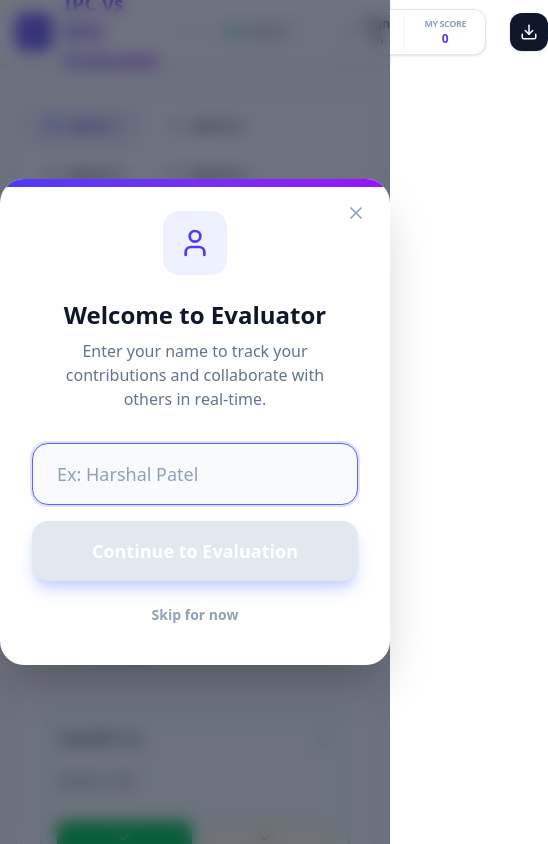
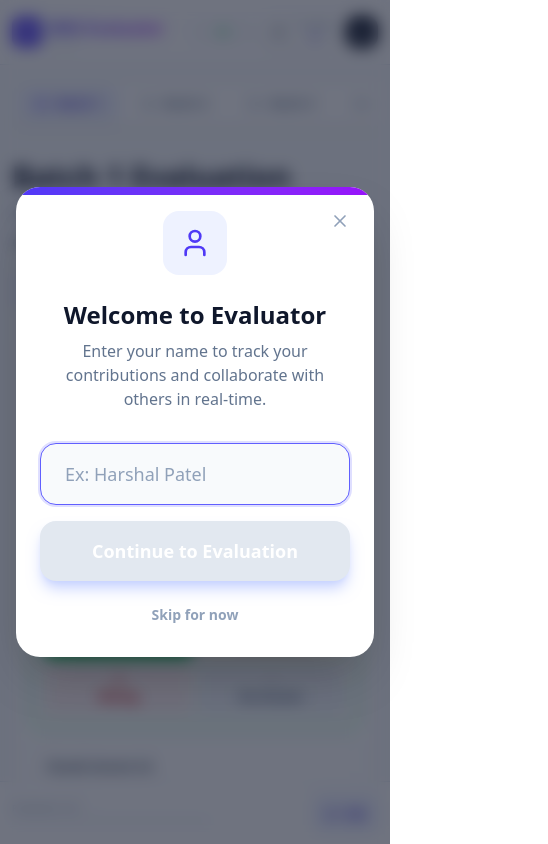
Before and after one commit to HarshalPatel1972/ipc-v-bns-evaluate, a Next.js app: page / in a window 390 px wide. Shown: the top 844 px of the page, 548 px wide, since content can reach past the window. Built offline with nearby package versions, Linux system fonts and the light colour scheme.

Commit message:
Complete professional responsiveness overhaul for mobile devices

```diff
--- a/src/app/page.tsx
+++ b/src/app/page.tsx
@@ -243,20 +243,22 @@ export default function Home() {
       <UserLogs isOpen={showLogs} onClose={() => setShowLogs(false)} logs={data.userStats || {}} />
 
       {/* Header */}
-      <header className="sticky top-0 z-50 bg-white border-b border-slate-200 shadow-sm">
-        <div className="max-w-7xl mx-auto px-4 h-16 flex items-center justify-between">
-          <div className="flex items-center gap-3">
-            <div className="bg-indigo-600 p-2 rounded-lg text-white">
-              <CheckCircle size={20} />
+      <header className="sticky top-0 z-50 bg-white/80 backdrop-blur-md border-b border-slate-200">
+        <div className="max-w-7xl mx-auto px-3 sm:px-4 h-16 flex items-center justify-between">
+          <div className="flex items-center gap-2 sm:gap-3 overflow-hidden">
+            <div className="bg-indigo-600 p-1.5 sm:p-2 rounded-lg text-white flex-shrink-0">
+              <CheckCircle size={18} />
             </div>
-            <h1 className="text-xl font-bold bg-clip-text text-transparent bg-gradient-to-r from-indigo-600 to-purple-600">
-              IPC vs BNS Evaluator
+            <div className="flex flex-col overflow-hidden">
+              <h1 className="text-base sm:text-xl font-bold bg-clip-text text-transparent bg-gradient-to-r from-indigo-600 to-purple-600 truncate">
+                BNS Evaluator
               </h1>
-            <span className="text-[10px] font-bold text-slate-300 uppercase tracking-widest mt-1">v2.2.1</span>
+              <span className="text-[8px] sm:text-[10px] font-bold text-slate-300 uppercase tracking-widest leading-none">v2.3.0</span>
+            </div>
           </div>
 
-          <div className="flex items-center gap-6">
-            {/* Progress Bar */}
+          <div className="flex items-center gap-2 sm:gap-4 md:gap-6">
+            {/* Desktop Progress Bar */}
             <div className="hidden lg:flex flex-col items-end">
               <span className="text-[10px] font-bold text-slate-400 uppercase tracking-widest mb-1">Overall Progress</span>
               <div className="flex items-center gap-3">
@@ -267,10 +269,10 @@ export default function Home() {
               </div>
             </div>
 
-            {/* Sync Status */}
-            <div className="flex items-center gap-2 px-3 py-1.5 rounded-full bg-slate-50 border border-slate-200 min-w-[100px] justify-center">
-              <div className={`w-2 h-2 rounded-full ${syncStatus === "saving" ? "bg-yellow-400 animate-pulse" : syncStatus === "error" ? "bg-red-500" : "bg-green-500"}`} />
-              <span className="text-[10px] font-bold text-slate-500 uppercase tracking-widest">
+            {/* Sync Status - Smaller on mobile */}
+            <div className="flex items-center gap-1.5 px-2 sm:px-3 py-1 sm:py-1.5 rounded-full bg-slate-50 border border-slate-200 min-w-[60px] sm:min-w-[100px] justify-center">
+              <div className={`w-1.5 h-1.5 sm:w-2 sm:h-2 rounded-full ${syncStatus === "saving" ? "bg-yellow-400 animate-pulse" : syncStatus === "error" ? "bg-red-500" : "bg-green-500"}`} />
+              <span className="text-[8px] sm:text-[10px] font-bold text-slate-500 uppercase tracking-widest hidden xs:block">
                 {syncStatus === "saving" ? "Saving" : syncStatus === "error" ? "Error" : "Synced"}
               </span>
             </div>
@@ -279,56 +281,57 @@ export default function Home() {
             <div className="flex items-center bg-white border border-slate-200 rounded-xl overflow-hidden shadow-sm">
               <button
                 onClick={() => setShowUserModal(true)}
-                className="flex items-center gap-2 px-3 py-1.5 hover:bg-slate-50 border-r border-slate-100 transition-all text-slate-700"
+                className="flex items-center gap-1.5 sm:gap-2 px-2 sm:px-3 py-1 sm:py-1.5 hover:bg-slate-50 border-r border-slate-100 transition-all text-slate-700"
               >
                 {userName ? (
                   <>
-                    <div className="w-6 h-6 rounded-lg bg-indigo-600 text-white flex items-center justify-center text-[10px] font-black uppercase">
+                    <div className="w-5 h-5 sm:w-6 sm:h-6 rounded bg-indigo-600 text-white flex items-center justify-center text-[8px] sm:text-[10px] font-black uppercase">
                       {userName.split(' ').map(n => n[0]).join('').toUpperCase().substring(0, 2)}
                     </div>
-                    <span className="text-xs font-bold whitespace-nowrap hidden sm:block">{userName}</span>
+                    <span className="text-[10px] sm:text-xs font-bold whitespace-nowrap hidden md:block">{userName}</span>
                   </>
                 ) : (
                   <>
                     <LogIn size={14} />
-                    <span className="text-xs font-bold">Sign In</span>
+                    <span className="text-xs font-bold hidden xs:block">Sign In</span>
                   </>
                 )}
               </button>
 
-              <div className="px-3 py-1.5 flex flex-col items-center justify-center min-w-[80px]">
-                <span className="text-[9px] font-bold text-slate-400 uppercase tracking-tighter">My Score</span>
-                <span className="text-xs font-black text-indigo-600">
+              <div className="px-1.5 sm:px-3 py-1 sm:py-1.5 flex flex-col items-center justify-center min-w-[40px] sm:min-w-[80px]">
+                <span className="text-[7px] sm:text-[9px] font-bold text-slate-400 uppercase tracking-tighter leading-none mb-0.5">My Score</span>
+                <span className="text-[10px] sm:text-xs font-black text-indigo-600 leading-none">
                   {userName ? (data.userStats?.[userName] || 0) : 0}
                 </span>
               </div>
-
             </div>
 
-            <button onClick={handleExport} className="p-2.5 bg-slate-900 hover:bg-slate-800 text-white rounded-xl transition-all shadow-sm">
-              <Download size={18} />
+            <button onClick={handleExport} className="p-2 sm:p-2.5 bg-slate-900 hover:bg-slate-800 text-white rounded-xl transition-all shadow-sm flex-shrink-0">
+              <Download size={16} />
             </button>
           </div>
         </div>
       </header>
 
-      <main className="max-w-7xl mx-auto px-4 py-8">
-        {/* Batch Navigation */}
-        <div className="flex flex-wrap items-center gap-2 mb-8 bg-white p-2 rounded-xl border border-slate-200 shadow-sm w-fit">
+      <main className="max-w-7xl mx-auto px-3 sm:px-4 py-4 sm:py-8">
+        {/* Batch Navigation - Horizontally Scrollable on Mobile */}
+        <div className="mb-6 sm:mb-8 overflow-x-auto pb-2 scrollbar-none [-ms-overflow-style:'none'] [scrollbar-width:'none'] [&::-webkit-scrollbar]:hidden">
+          <div className="flex items-center gap-2 bg-white p-1.5 rounded-xl border border-slate-200 shadow-sm w-max min-w-full">
             {ALL_BATCHES.map((batch) => (
               <button
                 key={batch.batchId}
                 onClick={() => setActiveBatchId(batch.batchId)}
-              className={`flex items-center gap-2 px-5 py-2.5 rounded-lg text-sm font-semibold transition-all ${
+                className={`flex items-center gap-2 px-4 sm:px-5 py-2 sm:py-2.5 rounded-lg text-xs sm:text-sm font-semibold transition-all whitespace-nowrap ${
                   activeBatchId === batch.batchId
                     ? "bg-indigo-50 text-indigo-700 shadow-sm ring-1 ring-indigo-100"
-                  : "text-slate-600 hover:bg-slate-50 hover:text-slate-900"
+                    : "text-slate-500 hover:bg-slate-50"
                 }`}
               >
-              <FolderOpen size={16} className={activeBatchId === batch.batchId ? "text-indigo-600" : "text-slate-400"} />
+                <FolderOpen size={14} className={activeBatchId === batch.batchId ? "text-indigo-600" : "text-slate-400"} />
                 Batch {batch.batchId}
               </button>
             ))}
+          </div>
         </div>
 
         <div className="mb-8 flex flex-col md:flex-row md:items-end justify-between gap-4">
@@ -360,6 +363,19 @@ export default function Home() {
           ))}
         </div>
       </main>
+
+      {/* Persistent Bottom Progress Bar for Mobile */}
+      <div className="fixed bottom-0 left-0 w-full bg-white border-t border-slate-200 p-3 flex lg:hidden items-center justify-between z-40 bg-white/90 backdrop-blur-md">
+        <div className="flex flex-col gap-1 w-full max-w-[200px]">
+          <span className="text-[8px] font-black text-slate-400 uppercase tracking-widest">Progress: {progressPercentage}%</span>
+          <div className="w-full h-1.5 rounded-full bg-slate-100 overflow-hidden">
+            <div className="h-full bg-indigo-600 transition-all duration-500" style={{ width: `${progressPercentage}%` }} />
+          </div>
+        </div>
+        <div className="bg-indigo-50 px-3 py-1.5 rounded-lg border border-indigo-100">
+          <span className="text-xs font-black text-indigo-700">{gradedQuestionsCount} / {totalQuestions}</span>
+        </div>
+      </div>
     </div>
   );
 }
--- a/src/components/QuestionCard.tsx
+++ b/src/components/QuestionCard.tsx
@@ -46,27 +46,27 @@ export default function QuestionCard({
     <div className={`bg-white rounded-2xl border transition-all duration-300 shadow-sm relative ${isComplete ? 'border-green-300 ring-1 ring-green-100' : 'border-slate-200'}`}>
 
       {/* Question Header */}
-      <div className="p-6 border-b border-slate-100 bg-slate-50/50 rounded-t-2xl">
-        <div className="flex items-start justify-between gap-4">
-          <div className="flex gap-4">
-            <div className="flex-shrink-0 w-8 h-8 rounded-full bg-indigo-100 text-indigo-700 font-bold flex items-center justify-center text-sm shadow-sm">
+      <div className="p-4 sm:p-6 border-b border-slate-100 bg-slate-50/50 rounded-t-2xl">
+        <div className="flex flex-col sm:flex-row sm:items-start justify-between gap-3 sm:gap-4">
+          <div className="flex gap-3 sm:gap-4">
+            <div className="flex-shrink-0 w-7 h-7 sm:w-8 sm:h-8 rounded-full bg-indigo-100 text-indigo-700 font-bold flex items-center justify-center text-xs sm:text-sm shadow-sm">
               {questionIndex + 1}
             </div>
             <div>
-              <h3 className="text-lg font-medium text-slate-900 leading-snug">
+              <h3 className="text-base sm:text-lg font-bold text-slate-900 leading-snug">
                 {questionText || "Question text not available"}
               </h3>
             </div>
           </div>
-          <div className="flex-shrink-0 text-xs font-semibold px-2.5 py-1 rounded-full bg-slate-100 text-slate-600">
+          <div className="flex-shrink-0 text-[10px] sm:text-xs font-bold px-2.5 py-1 rounded-full bg-slate-100 text-slate-600 self-start sm:self-auto">
             {gradedCount}/{models.length} Graded
           </div>
         </div>
       </div>
 
       {/* Grid of AI Answers */}
-      <div className="p-6">
-        <div className="grid grid-cols-1 md:grid-cols-2 lg:grid-cols-4 gap-4">
+      <div className="p-4 sm:p-6">
+        <div className="grid grid-cols-1 md:grid-cols-2 lg:grid-cols-4 gap-3 sm:gap-4">
           {models.map((model) => {
             const answer = modelAnswers[model][questionIndex] || "No answer extracted";
             const currentGrade = grades[model];
@@ -107,14 +107,16 @@ export default function QuestionCard({
                 )}
 
                 <div>
-                  <div className="flex items-center justify-between mb-3 border-b border-slate-100 pb-2">
-                    <span className="text-sm font-bold text-slate-700">{model}</span>
-                    {currentGrade === 'correct' && <Check size={16} className="text-green-600" />}
-                    {currentGrade === 'somewhat correct' && <Check size={16} className="text-yellow-600" />}
-                    {currentGrade === 'wrong' && <X size={16} className="text-red-600" />}
-                    {currentGrade === 'no answer' && <Minus size={16} className="text-slate-500" />}
+                  <div className="flex items-center justify-between mb-2 sm:mb-3 border-b border-slate-100 pb-2">
+                    <span className="text-xs sm:text-sm font-bold text-slate-700">{model}</span>
+                    <div className="flex items-center gap-1.5">
+                      {currentGrade === 'correct' && <Check size={14} className="text-green-600" />}
+                      {currentGrade === 'somewhat correct' && <Check size={14} className="text-yellow-600" />}
+                      {currentGrade === 'wrong' && <X size={14} className="text-red-600" />}
+                      {currentGrade === 'no answer' && <Minus size={14} className="text-slate-500" />}
+                    </div>
                   </div>
-                  <p className="text-sm text-slate-600 mb-4 whitespace-pre-wrap leading-relaxed font-medium">
+                  <p className="text-xs sm:text-sm text-slate-600 mb-3 sm:mb-4 whitespace-pre-wrap leading-relaxed font-medium">
                     {answer}
                   </p>
                 </div>
--- a/src/components/UserLogs.tsx
+++ b/src/components/UserLogs.tsx
@@ -24,9 +24,9 @@ export default function UserLogs({ logs, isOpen, onClose }: UserLogsProps) {
   const totalActions = sortedLogs.reduce((acc, curr) => acc + curr.count, 0);
 
   return (
-    <div className="fixed inset-0 z-[100] flex items-center justify-end bg-slate-900/20 backdrop-blur-sm animate-in fade-in duration-300" onClick={onClose}>
+    <div className="fixed inset-0 z-[100] flex items-center justify-end bg-slate-900/40 backdrop-blur-sm animate-in fade-in duration-300" onClick={onClose}>
       <div
-        className="bg-white h-full w-full max-w-sm shadow-2xl p-8 flex flex-col animate-in slide-in-from-right duration-500"
+        className="bg-white h-full w-full sm:max-w-md shadow-2xl p-6 sm:p-8 flex flex-col animate-in slide-in-from-right duration-500"
         onClick={e => e.stopPropagation()}
       >
         <div className="flex items-center justify-between mb-8">
--- a/src/components/UserModal.tsx
+++ b/src/components/UserModal.tsx
@@ -22,8 +22,8 @@ export default function UserModal({ onNameSubmit, isOpen, onClose }: UserModalPr
   };
 
   return (
-    <div className="fixed inset-0 z-[100] flex items-center justify-center bg-slate-900/60 backdrop-blur-sm animate-in fade-in duration-300">
-      <div className="bg-white rounded-3xl shadow-2xl w-full max-w-md p-8 relative overflow-hidden animate-in zoom-in-95 duration-300">
+    <div className="fixed inset-0 z-[100] flex items-center justify-center bg-slate-900/60 backdrop-blur-sm animate-in fade-in duration-300 px-4">
+      <div className="bg-white rounded-3xl shadow-2xl w-full max-w-md p-6 sm:p-8 relative overflow-hidden animate-in zoom-in-95 duration-300">
         <div className="absolute top-0 left-0 w-full h-2 bg-gradient-to-r from-indigo-600 to-purple-600" />
 
         <button
```
Lines whose indentation alone changed are shown as unchanged.
